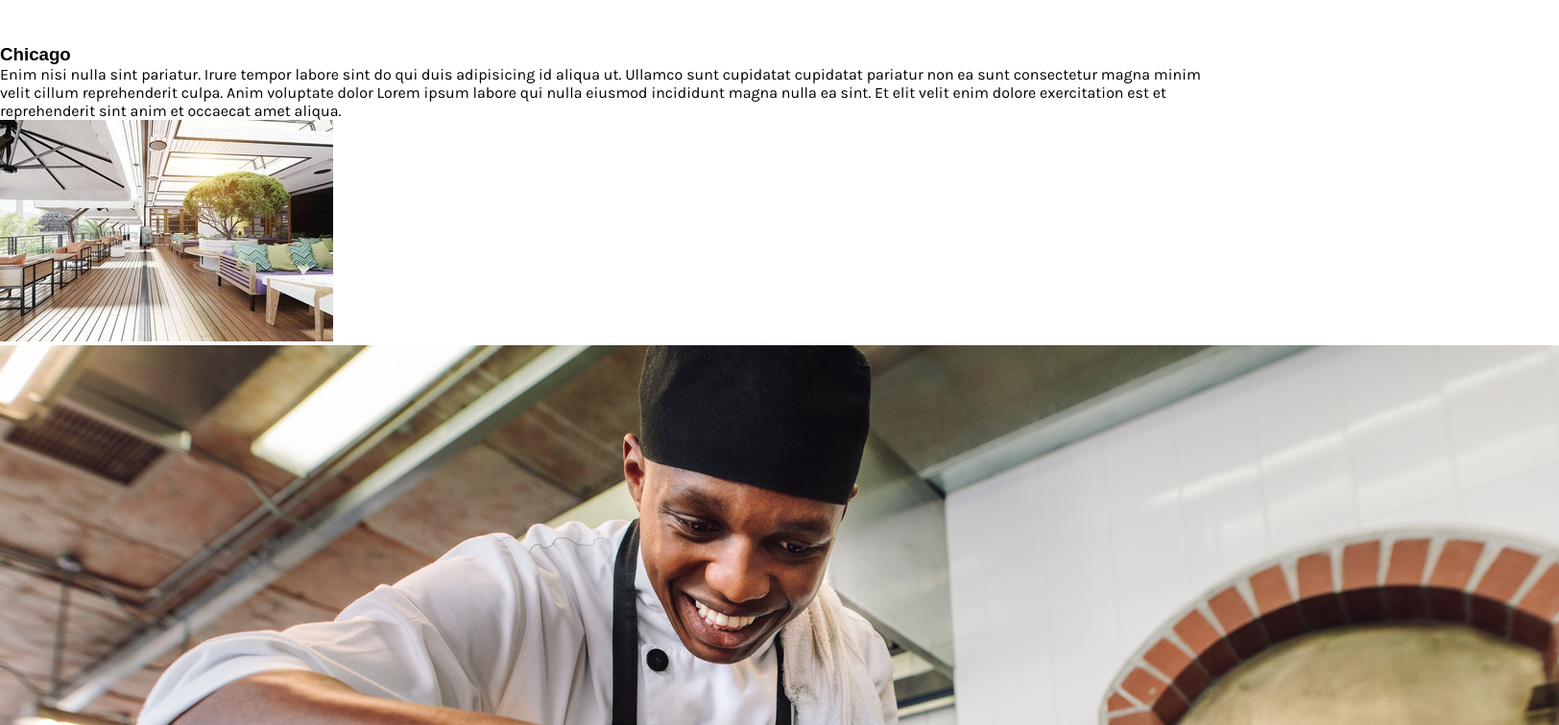
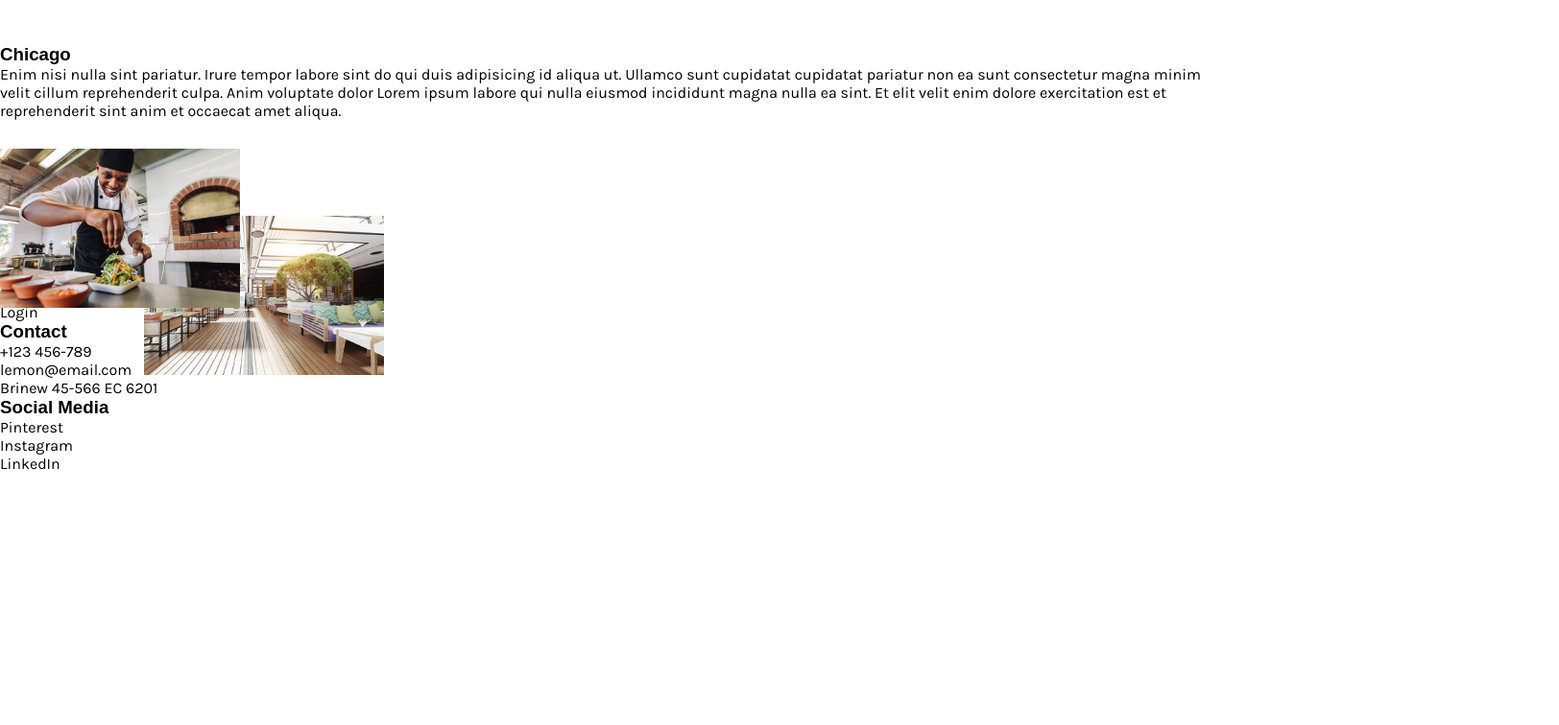
Before and after one commit to kegadev/ml-capstone, a React (Create React App) app: page / in a window 1280 px wide. Shown: the part 1980-2736 px from the top of the page at 96% size, 1624 px wide, since content can reach past the window. After the commit the page ends 2473 px from the top, so only its background shows below. Built offline with nearby package versions, Linux system fonts and the light colour scheme; a web font is replaced by a local one.

Commit message:
make images on about to stack one over another

```diff
--- a/src/App.css
+++ b/src/App.css
@@ -213,3 +213,37 @@ button {
   border-radius: 50%;
   object-fit: cover;
 }
+
+.about {
+  display: grid;
+  grid-template-columns: repeat(auto-fit, minmax(300px, 1fr));
+  justify-content: center;
+  align-items: space-between;
+  gap: 80px;
+}
+
+.about-image-container {
+  position: relative;
+  padding-top: 30px;
+  width: 100%;
+  height: 100%;
+}
+
+.about-image-container img {
+  position: absolute;
+  /* top: 0;
+  left: 0; */
+  width: 250px;
+  /* height: 100%; */
+  object-fit: cover;
+}
+/* .about img {
+  width: 200px;
+  object-fit: cover;
+} */
+
+.about-image-container img:first-child {
+  position: absolute;
+  top: 100px;
+  left: 150px;
+}
```
